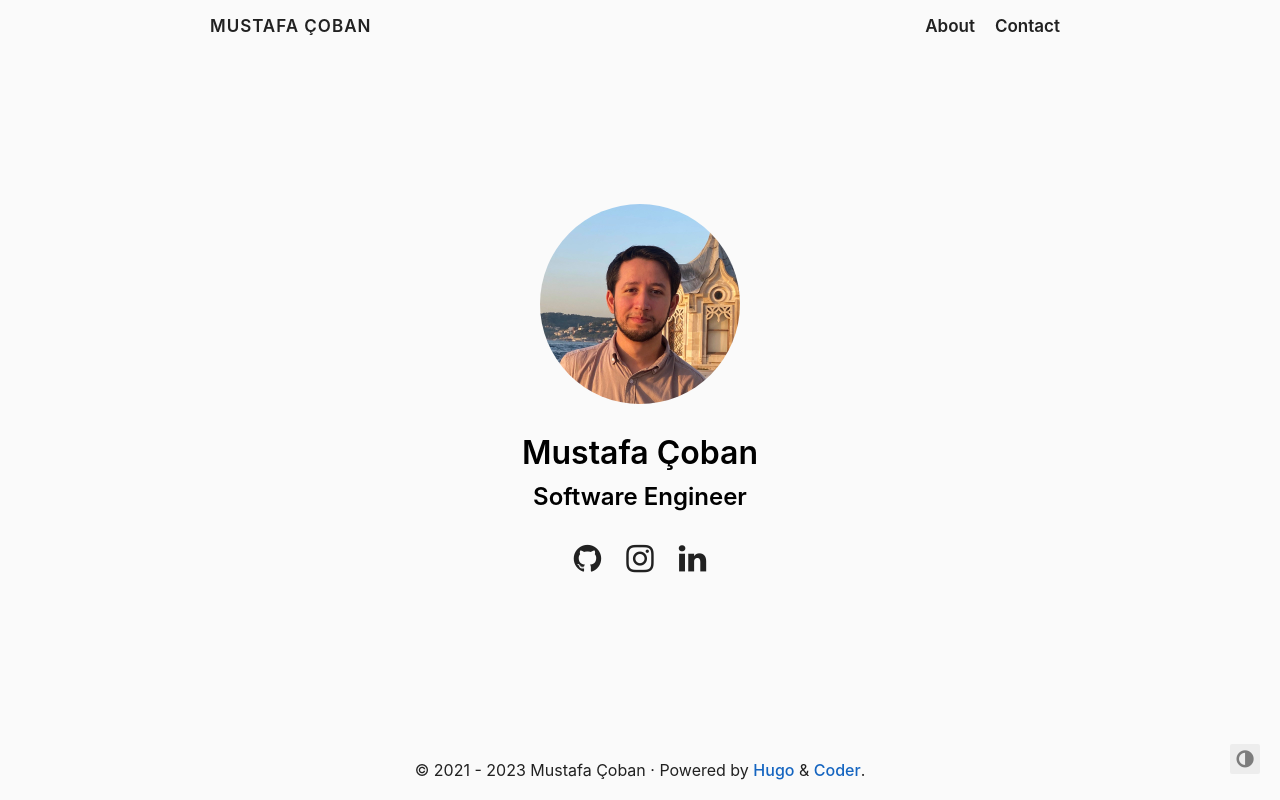
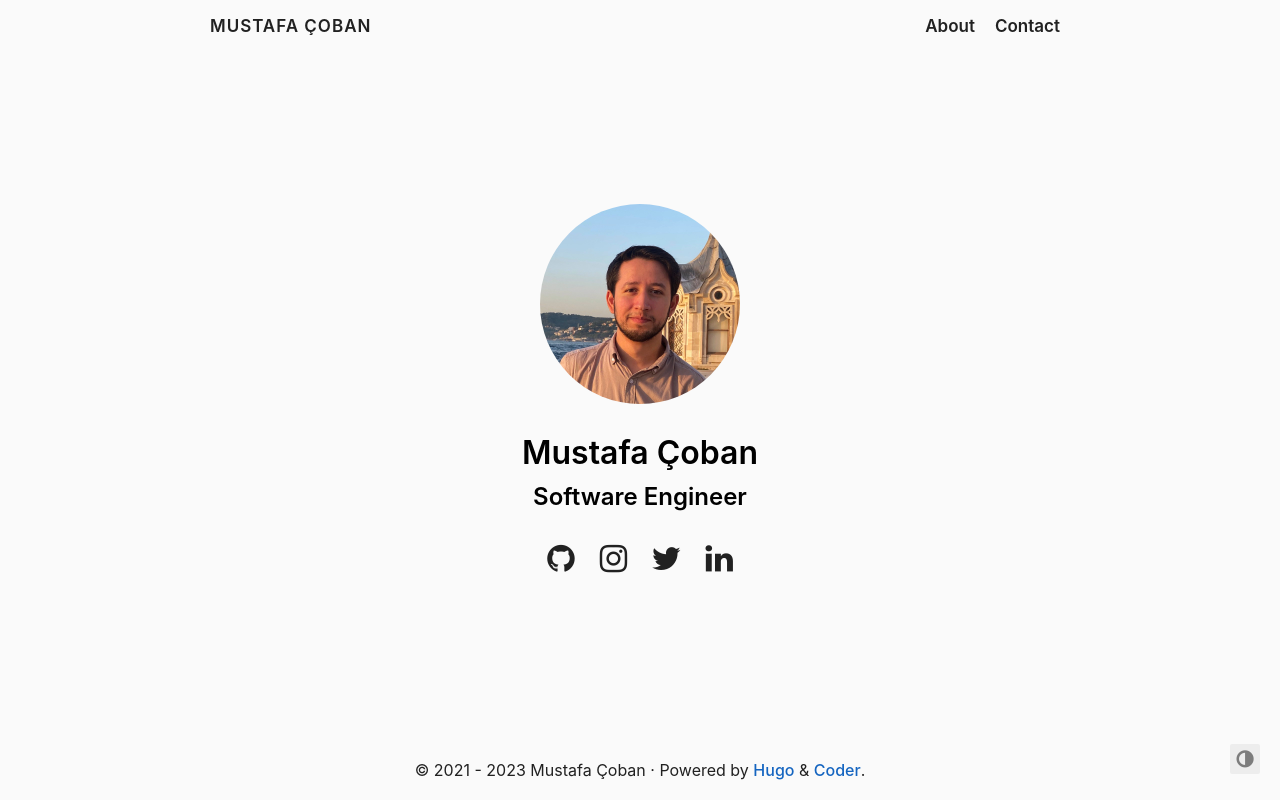
Before and after one commit to mustafacobann/mustafacobann.github.io, a plain HTML site: page index.html in a window 1280 px wide. Drawn offline with Linux system fonts and the light colour scheme.

Commit message:
Update content

```diff
--- a/index.html
+++ b/index.html
@@ -153,6 +153,14 @@
 
 
           <li>
+            <a href="https://twitter.com/mustafacodes/" aria-label="Twitter"   >
+              <i class="fa fa-twitter" aria-hidden="true"></i>
+            </a>
+          </li>
+
+
+
+          <li>
             <a href="https://www.linkedin.com/in/mustafacoban/" aria-label="LinkedIn"   >
               <i class="fa fa-linkedin" aria-hidden="true"></i>
             </a>
```
